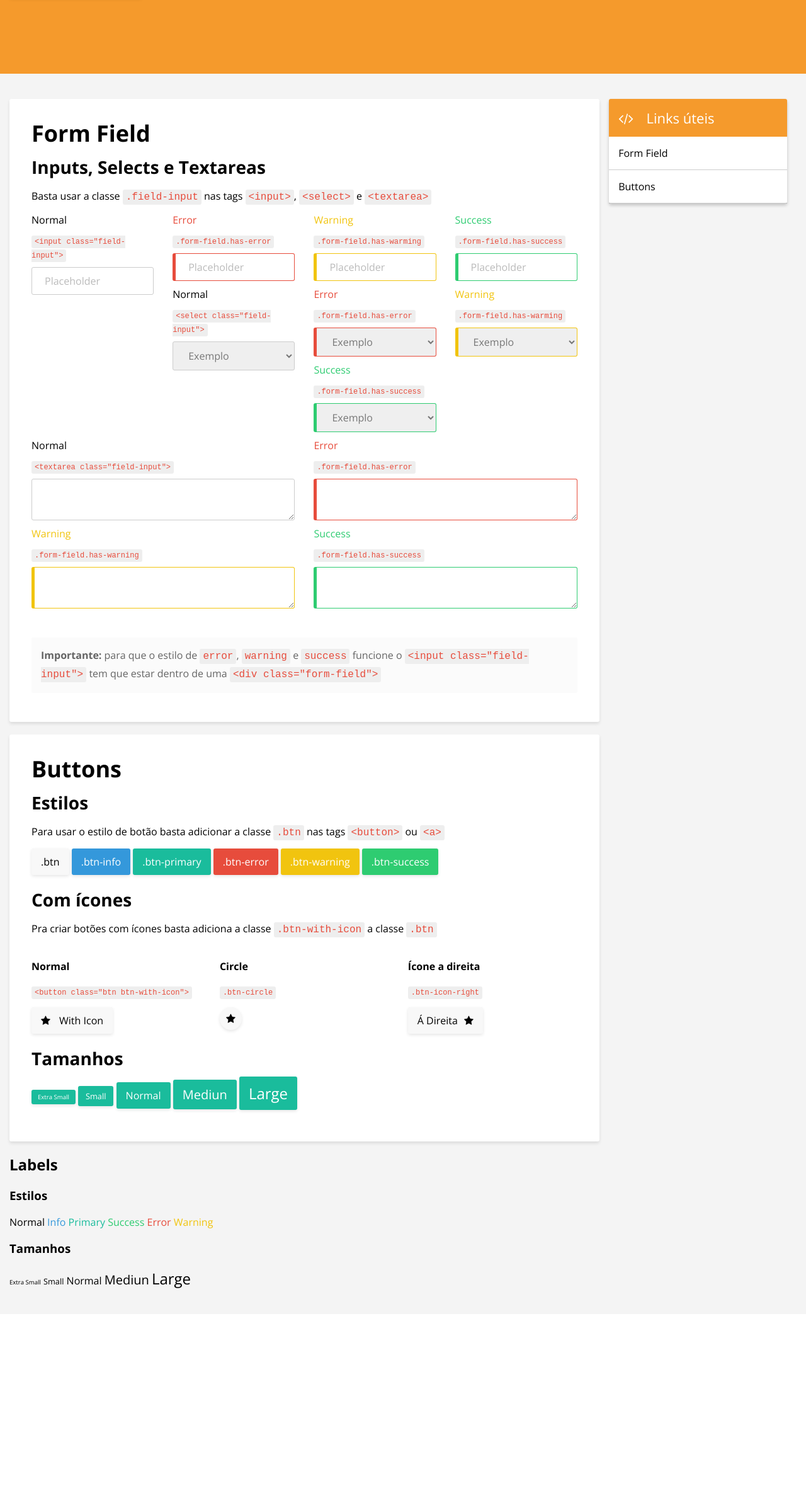
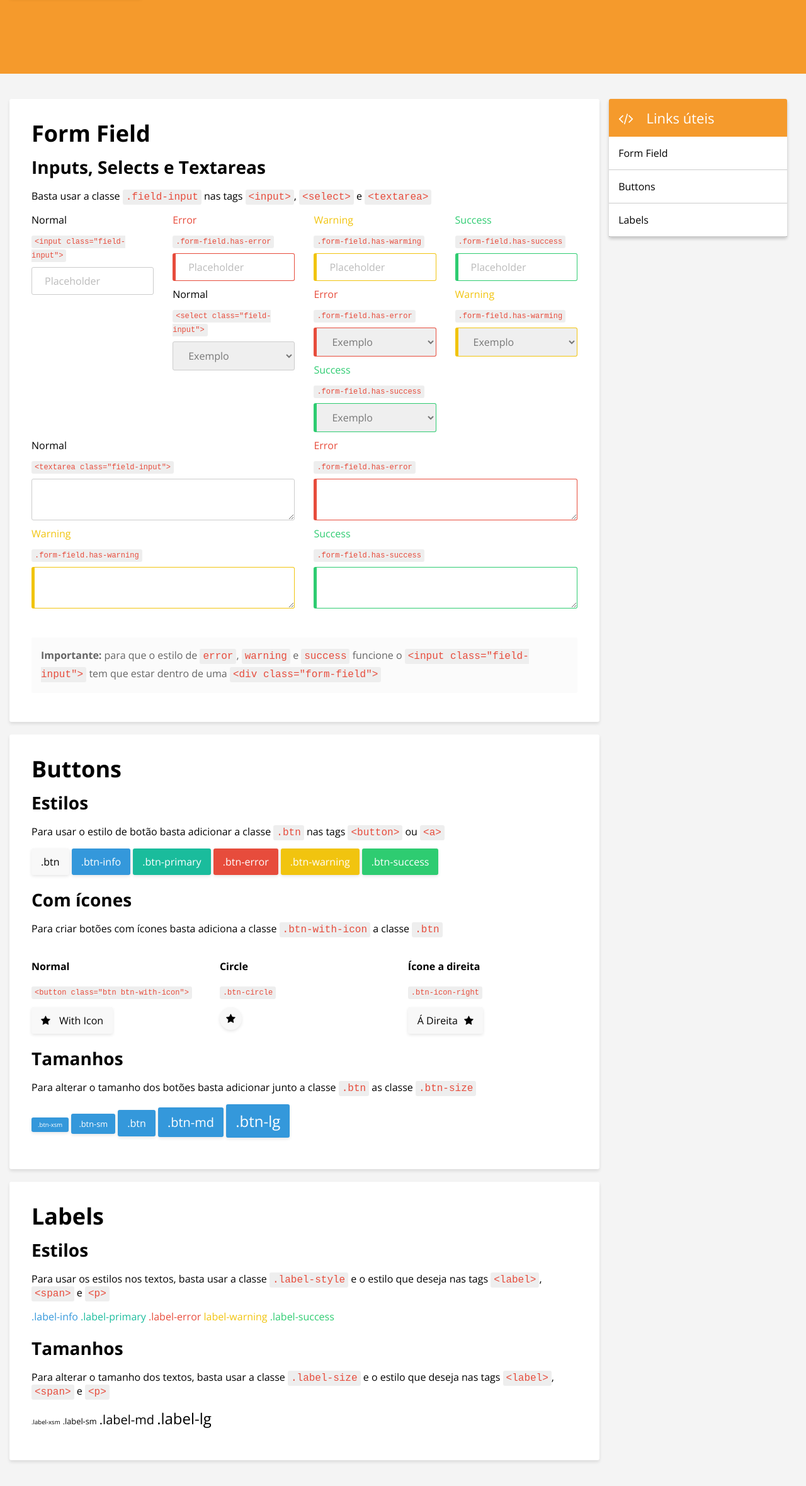
Before and after one commit to enriqueprieto/Nora, a website: page index.html in a window 1280 px wide. Shown: the part 303-2662 px from the top of the page at 63% size. Before the commit the page ends 2389 px from the top, so only its background shows below. Drawn offline with nearby package versions, Linux system fonts and the light colour scheme.

Commit message:
Subindo correção de layout

```diff
--- a/css/style.css
+++ b/css/style.css
@@ -9,6 +9,11 @@
 	============================================
 	*/
 		.page-map-links{
+			-webkit-transition: all .25s;
+			   -moz-transition: all .25s;
+			    -ms-transition: all .25s;
+			     -o-transition: all .25s;
+			        transition: all .25s;
 			margin: 0;
 			padding: 0;
 			border-radius: 3px;
--- a/index.html
+++ b/index.html
@@ -18,7 +18,6 @@
         <!-- Place favicon.ico and apple-touch-icon.png in the root directory -->
     </head>
     <body>
-
         <header class="page-header">
             <div class="container container-inner center">
                 <h1>Nora<span>v1.0.1</span></h1>
@@ -30,11 +29,11 @@
             <div class="container center">
                 <div class="row">
                     <div class="col-xs-9">
-                        <section class="page-section">
+                        <section class="page-section" id="form-field">
                             <header class="container">
                                 <h2>Form Field</h2>
                             </header>
-                            <div class="row page-section-item">
+                            <div class="row page-section-item" id="inputs">
                                 <div class="page-section-item-header container">
                                     <h3>Inputs, Selects e Textareas</h3>
                                     <p>Basta usar a classe <code>.field-input</code> nas tags <code class="tag">input</code>, <code class="tag">select</code> e <code class="tag">textarea</code></p>
@@ -140,11 +139,11 @@
                                 </p>
                             </div>
                         </section>
-                        <section class="page-section">
+                        <section class="page-section" id="buttons">
                             <header class="container">
                                 <h2>Buttons</h2>
                             </header>
-                            <div class="page-section-item">
+                            <div class="page-section-item" id="buttons-estilo">
                                 <div class="page-section-item-header container">
                                     <h3>Estilos</h3>
                                     <p>Para usar o estilo de botão basta adicionar a classe <code>.btn</code> nas tags <code class="tag">button</code> ou <code class="tag">a</code></p>
@@ -158,10 +157,10 @@
                                     <button class="btn btn-success">.btn-success</button>
                                 </div>
                             </div>
-                            <div class="page-section-item">
+                            <div class="page-section-item" id="buttons-icone">
                                 <div class="page-section-item-header container">
                                     <h3>Com ícones</h3>
-                                    <p>Pra criar botões com ícones basta adiciona a classe <code>.btn-with-icon</code> a classe <code>.btn</code></p>
+                                    <p>Para criar botões com ícones basta adiciona a classe <code>.btn-with-icon</code> a classe <code>.btn</code></p>
                                 </div>
                                 <div class="row">
                                     <div class="col-xs-4 container">
@@ -181,37 +180,48 @@
                                     </div>
                                 </div>
                             </div>
-                            <div class="page-section-item container">
+                            <div class="page-section-item container" id="buttons-tamanho">
                                 <div class="page-section-item-header">
                                     <h3>Tamanhos</h3>
+                                    <p>Para alterar o tamanho dos botões basta adicionar junto a classe <code>.btn</code> as classe <code>.btn-size</code></p>
                                 </div>
                                 <div class="row">
-                                    <button class="btn btn-primary btn-xsm">Extra Small</button>
-                                    <button class="btn btn-primary btn-sm">Small</button>
-                                    <button class="btn btn-primary">Normal</button>
-                                    <button class="btn btn-primary btn-md">Mediun</button>
-                                    <button class="btn btn-primary btn-lg">Large</button>
+                                    <button class="btn btn-info btn-xsm">.btn-xsm</button>
+                                    <button class="btn btn-info btn-sm">.btn-sm</button>
+                                    <button class="btn btn-info">.btn</button>
+                                    <button class="btn btn-info btn-md">.btn-md</button>
+                                    <button class="btn btn-info btn-lg">.btn-lg</button>
                                 </div>
                             </div>
                         </section>
-                        <section>
-                            <h2>Labels</h2>
-                            <h3>Estilos</h3>
-                            <div class="row">
-                                <label>Normal</label>
-                                <label class="label-info">Info</label>
-                                <label class="label-primary">Primary</label>
-                                <label class="label-success">Success</label>
-                                <label class="label-error">Error</label>
-                                <label class="label-warning">Warning</label>
+                        <section class="page-section" id="labels">
+                            <header class="container">
+                                <h2>Labels</h2>
+                            </header>
+                            <div class="page-section-item container" id="labels-estilo">
+                                <div class="page-section-item-header">
+                                    <h3>Estilos</h3>
+                                    <p>Para usar os estilos nos textos, basta usar a classe <code>.label-style</code> e o estilo que deseja nas tags <code class="tag">label</code>, <code class="tag">span</code> e <code class="tag">p</code></p>
+                                </div>
+                                <div class="row">
+                                    <label class="label-info">.label-info</label>
+                                    <label class="label-primary">.label-primary</label>
+                                    <label class="label-error">.label-error</label>
+                                    <label class="label-warning">label-warning</label>
+                                    <label class="label-success">.label-success</label>
+                                </div>
                             </div>
-                            <h3>Tamanhos</h3>
-                            <div class="row">
-                                <label class="label-xsm">Extra Small</label>
-                                <label class="label-sm">Small</label>
-                                <label>Normal</label>
-                                <label class="label-md">Mediun</label>
-                                <label class="label-lg">Large</label>
+                            <div class="page-section-item container" id="labels-tamanho">
+                                <div class="page-section-item-header">
+                                    <h3>Tamanhos</h3>
+                                    <p>Para alterar o tamanho dos textos, basta usar a classe <code>.label-size</code> e o estilo que deseja nas tags <code class="tag">label</code>, <code class="tag">span</code> e <code class="tag">p</code></p>
+                                </div>
+                                <div class="row">
+                                    <label class="label-xsm">.label-xsm</label>
+                                    <label class="label-sm">.label-sm</label>
+                                    <label class="label-md">.label-md</label>
+                                    <label class="label-lg">.label-lg</label>
+                                </div>
                             </div>
                         </section>
                     </div>
@@ -219,17 +229,24 @@
                         <ul class="page-map-links">
                             <li class="page-map-header"><i class="fa fa-code"></i> Links úteis</li>
                             <li>
-                                <a href="#form-field">Form Field</a>
+                                <a href="#form-field" class="link-scroll">Form Field</a>
                                 <ul class="page-map-sub">
-                                    <li><a href="#">Inputs, Selects e Textareas</a></li>
+                                    <li><a href="#inputs" class="link-scroll">Inputs, Selects e Textareas</a></li>
                                 </ul>
                             </li>
                             <li>
-                                <a href="#">Buttons</a>
+                                <a href="#buttons" class="link-scroll">Buttons</a>
                                 <ul class="page-map-sub">
-                                    <li><a href="#">Estilo</a></li>
-                                    <li><a href="#">Com ícones</a></li>
-                                    <li><a href="#">Tamanhos</a></li>
+                                    <li><a href="#buttons-estilo" class="link-scroll">Estilo</a></li>
+                                    <li><a href="#buttons-icone" class="link-scroll">Com ícones</a></li>
+                                    <li><a href="#buttons-tamanho" class="link-scroll">Tamanhos</a></li>
+                                </ul>
+                            </li>
+                            <li>
+                                <a href="#labels">Labels</a>
+                                <ul class="page-map-sub">
+                                    <li><a href="#labels-estilo" class="link-scroll">Estilo</a></li>
+                                    <li><a href="#labels-tamanho" class="link-scroll">Tamanhos</a></li>
                                 </ul>
                             </li>
                         </ul>
@@ -239,5 +256,6 @@
         </main>
         <script type="text/javascript" src="js/jquery-3.0.0.min.js"></script>
         <script type="text/javascript" src="js/nora.1.0.min.js"></script>
+        <script type="text/javascript" src="js/script.js"></script>
     </body>
 </html>
--- /dev/null
+++ b/js/script.js
@@ -0,0 +1,15 @@
+$(document).ready(function(){
+	var main = $('.page-main').offset().top;
+	if($(window).scrollTop() >= main){
+		$('.page-map-links').css({'position' : 'fixed', 'top' : '40px'});
+	}else{
+		$('.page-map-links').css({'position' : 'initial', 'top' : 'initial'});
+	}
+	$(window).on('scroll', function(){
+		if($(window).scrollTop() >= main){
+			$('.page-map-links').css({'position' : 'fixed', 'top' : '40px'});
+		}else{
+			$('.page-map-links').css({'position' : 'initial', 'top' : 'initial'});
+		}
+	});
+});
```
Also changed, not shown: assets/_js/_script.js (+25 -7 lines), assets/_js/functions.js (added, +21 -0 lines), js/The-obedient-of-orange-color-cat_2560x1600.jpg (deleted), js/nora.1.0.min.js.
